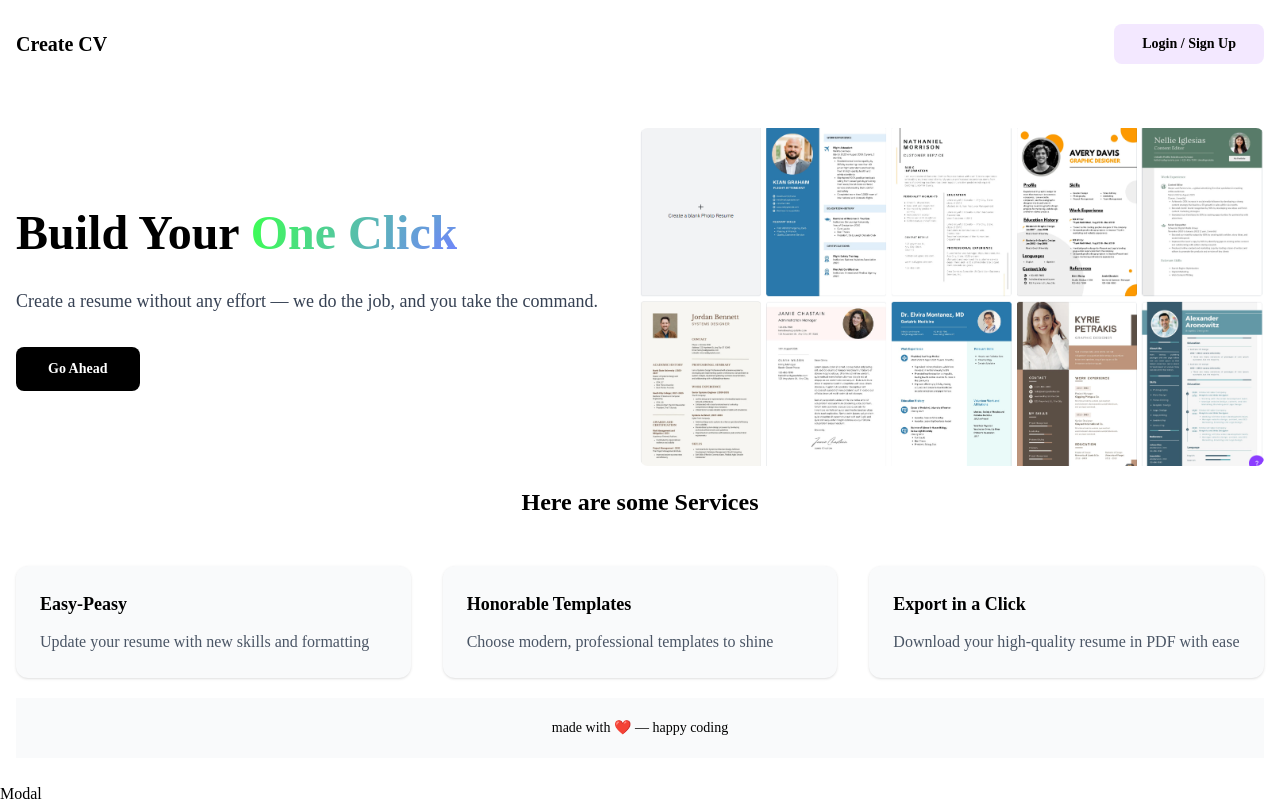
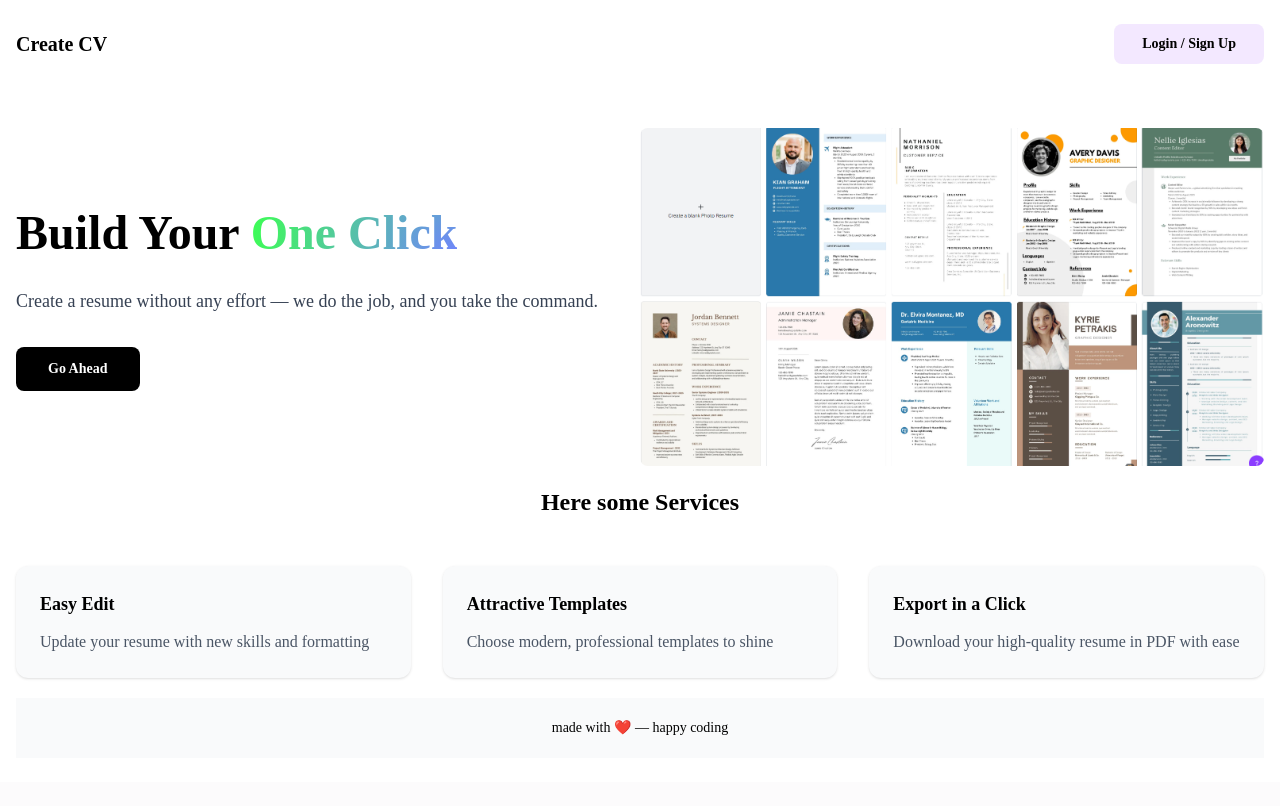
Before and after one commit to Titankunal/Resume_Builder, a React (Vite) app in the folder Frontend/Resume_Builder/: page / in a window 1280 px wide. Built offline with nearby package versions, Linux system fonts and the light colour scheme.

Commit message:
create003

```diff
--- a/Frontend/Resume_Builder/src/components/Modal.jsx
+++ b/Frontend/Resume_Builder/src/components/Modal.jsx
@@ -11,7 +11,7 @@ const Modal = ({children,
     onActionClick,
 }) => {
   return (
-    <div>Modal</div>
+    <div className=''></div>
   )
 }
 
--- a/Frontend/Resume_Builder/src/pages/LandingPage.jsx
+++ b/Frontend/Resume_Builder/src/pages/LandingPage.jsx
@@ -1,13 +1,14 @@
 import React, { useState } from 'react';
-import { Form, useNavigate } from 'react-router-dom';
+import { useNavigate } from 'react-router-dom';
 import myimage from '../assets/001.png'
 import Login from './Auth/login';
+import Signup from './Auth/signup'
 import Modal from '../components/Modal';
 
 const LandingPage = () => {
   const navigate = useNavigate();
 
-  const [openAuthModal, setOpenAuthModal] = useState(false);
+  const [openAuthModal, setOpenAuthModal] = useState(true);
   const [currentPage, setCurrentPage] = useState("login");
 
   const handleCTA = () => {
@@ -62,17 +63,17 @@ const LandingPage = () => {
         {/* Services Section */}
         <section className='mt-5'>
           <h2 className='text-2xl font-bold text-center mb-12'>
-            Here are some Services
+            Here some Services
           </h2>
           <div className='grid grid-cols-1 md:grid-cols-3 gap-8'>
             <div className='bg-gray-50 p-6 rounded-xl shadow-sm hover:shadow-md transition'>
-              <h3 className='text-lg font-semibold mb-3'>Easy-Peasy</h3>
+              <h3 className='text-lg font-semibold mb-3'>Easy Edit</h3>
               <p className='text-gray-600'>
                 Update your resume with new skills and formatting
               </p>
             </div>
             <div className='bg-gray-50 p-6 rounded-xl shadow-sm hover:shadow-md transition'>
-              <h3 className='text-lg font-semibold mb-3'>Honorable Templates</h3>
+              <h3 className='text-lg font-semibold mb-3'>Attractive Templates</h3>
               <p className='text-gray-600'>
                 Choose modern, professional templates to shine
               </p>
```
